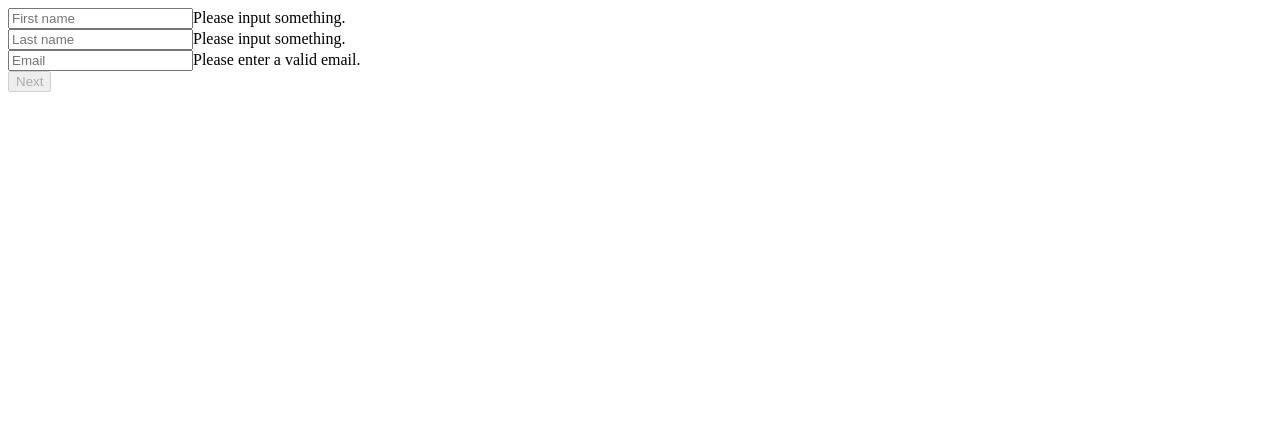
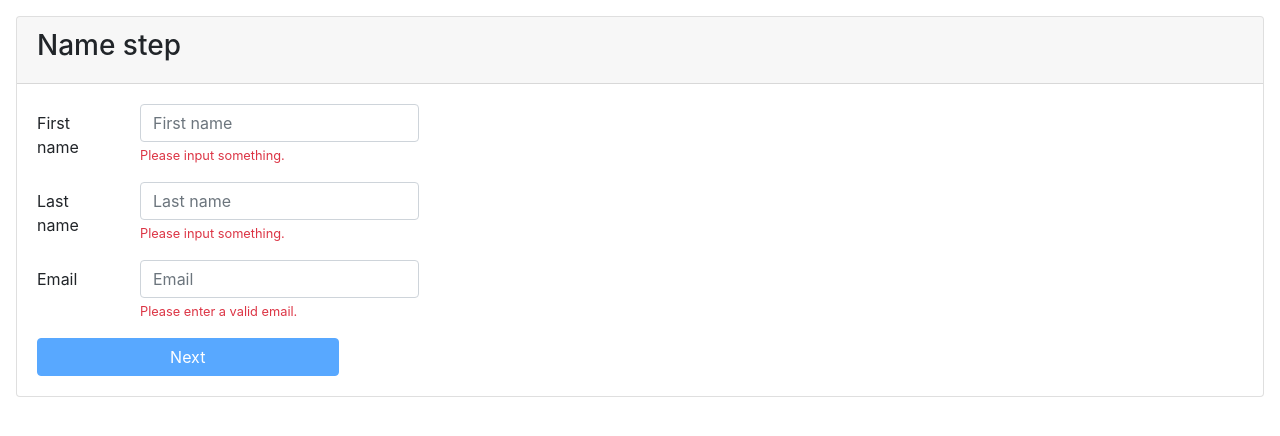
Before and after one commit to PW-kirylvolkau/Tuesday_Kiryl_Volkau, a React (Create React App) app in the folder lab4/: page / in a window 1280 px wide. Shown: the top 436 px of the page. Built offline with nearby package versions, Linux system fonts and the light colour scheme.

Commit message:
L4: added Name and Address styling.

```diff
--- a/lab4/package.json
+++ b/lab4/package.json
@@ -10,6 +10,7 @@
     "@types/node": "^12.0.0",
     "@types/react": "^16.9.53",
     "@types/react-dom": "^16.9.8",
+    "bootstrap": "^4.5.3",
     "react": "^17.0.1",
     "react-dom": "^17.0.1",
     "react-scripts": "4.0.0",
--- a/lab4/src/components/CustomerForm/AddressStep/AddressStep.tsx
+++ b/lab4/src/components/CustomerForm/AddressStep/AddressStep.tsx
@@ -4,7 +4,7 @@ import Address from "../../../interfaces/address";
 interface AddressStepProps {
     onClicked: () => void;
     onBackClicked: () => void;
-    isBackDisabled: boolean;
+    isSubmitted: boolean;
     invoiceAddress: Address;
     deliveryAddress: Address;
     onDeliveryAddressChange: (fieldName: string, fieldValue: string) => void;
@@ -57,82 +57,122 @@ const AddressStep: React.FC<AddressStepProps> = (props) => {
 
 
     return(
-        <div>
-            <div>
-                <p>Delivery address</p>
-                <div>
-                    <p>ZIP: {props.deliveryAddress.zip}</p>
-                    <p>CITY: {props.deliveryAddress.city}</p>
-                    <p>STREET: {props.deliveryAddress.street}</p>
+        <div className={`card m-3 ${props.isSubmitted ? 'bg-light text-secondary' : ''}`}>
+            <div className="card-header">
+                <h3>Address step</h3>
             </div>
+            <div className="card-body">
+                <div className="card m-3">
+                    <div className={"card-body" + (props.isSubmitted ? " bg-light" : "")}>
+                        <div className="card-title">
+                            <h5>Delivery address</h5>
+                        </div>
+                        <div className="form-row align-items-center">
+                            <div className="col-sm-3 my-1">
                                 <input
                                     type="text"
                                     value={props.deliveryAddress.city}
+                                    className="form-control"
                                     placeholder="City"
                                     onChange={(e)=>selectAddressChange('city', e.target.value)}
-                /> {!isDeliveryCityValid() && <span>Enter delivery city.</span>}
+                                    disabled={props.isSubmitted}
+                                />
+                                {!isDeliveryCityValid() && <small className="text-danger">Enter delivery city.</small>}
+                            </div>
+                            <div className="col-sm-3 my-1">
                                 <input
                                     type="text"
                                     value={props.deliveryAddress.street}
+                                    className="form-control"
                                     placeholder="Street"
                                     onChange={(e)=>selectAddressChange('street', e.target.value)}
-                /> {!isDeliveryStreetValid() && <span>Enter delivery street.</span>}
+                                    disabled={props.isSubmitted}
+                                /> {!isDeliveryStreetValid() && <small className="text-danger">Enter delivery street.</small>}
+                            </div>
+                            <div className="col-sm-2 my-1">
                                 <input
                                     type="text"
                                     value={props.deliveryAddress.zip}
                                     placeholder="Zip"
+                                    className="form-control"
                                     onChange={(e)=>selectAddressChange('zip', e.target.value)}
+                                    disabled={props.isSubmitted}
                                     pattern={zipRegex.source}
-                /> {!isDeliveryZipValid() && <span>Enter delivery zip.</span>}
+                                /> {!isDeliveryZipValid() && <small className="text-danger">Enter valid ZIP code.</small>}
                             </div>
-            <label htmlFor="address">Invoice address is similar to the delivery address</label>
+                        </div>
+                    </div>
+                </div>
+                <div className="form-check m-3">
                     <input
+                        id="address"
                         type="checkbox"
-                id="address"
+                        className="form-check-input"
                         onChange={()=>onCheckBoxClick()}
+                        disabled={props.isSubmitted}
                     />
-            <div>
-                <p>ZIP: {props.invoiceAddress.zip}</p>
-                <p>CITY: {props.invoiceAddress.city}</p>
-                <p>STREET: {props.invoiceAddress.street}</p>
+                    <label
+                        htmlFor="address"
+                        className="form-check-label"
+                    >
+                        Invoice address is similar to the delivery address
+                    </label>
                 </div>
-            <div>
-                <p>Invoice address</p>
+                <div className={'card m-3' + (similarAddress ? ' text-secondary' : '')}>
+                    <div className={`card-body ${similarAddress || props.isSubmitted ? 'bg-light' : ''}`}>
+                        <div className="title">
+                            <h5>Invoice address</h5>
+                        </div>
+                        <div className="form-row align-items-center">
+                            <div className="col-sm-3 my-1">
                                 <input
                                     type="text"
                                     value={props.invoiceAddress.city}
                                     placeholder="City"
+                                    className="form-control"
                                     onChange={(e)=>props.onInvoiceAddressChange('city', e.target.value)}
                                     disabled={similarAddress}
-                /> {!isInvoiceCityValid() && <span>Enter delivery city.</span>}
+                                /> {!isInvoiceCityValid() && <small className="text-danger">Enter invoice city.</small>}
+                            </div>
+                            <div className="col-sm-3 my-1">
                                 <input
                                     type="text"
                                     value={props.invoiceAddress.street}
                                     placeholder="Street"
+                                    className="form-control"
                                     onChange={(e)=>props.onInvoiceAddressChange('street', e.target.value)}
                                     disabled={similarAddress}
-                /> {!isInvoiceStreetValid() && <span>Enter delivery street.</span>}
+                                /> {!isInvoiceStreetValid() && <small className="text-danger">Enter invoice street.</small>}
+                            </div>
+                            <div className="col-sm-2 my-1">
                                 <input
                                     type="text"
                                     value={props.invoiceAddress.zip}
                                     placeholder="Zip"
+                                    className="form-control"
                                     onChange={(e)=>props.onInvoiceAddressChange('zip', e.target.value)}
                                     disabled={similarAddress}
                                     pattern={zipRegex.source}
-                /> {!isDeliveryCityValid() && <span>Enter a delivery zip.</span>}
+                                /> {!isInvoiceZipValid() && <small className="text-danger">Enter valid zip.</small>}
+                            </div>
+                        </div>
+                    </div>
                     </div>
                 <button
                     onClick={() => props.onClicked()}
-                disabled={!isValid()}
+                    disabled={!isValid() || props.isSubmitted}
+                    className="btn btn-primary col-sm-3 mr-1 mb-1"
                 >
                     Next
                 </button>
                 <button
-                disabled={props.isBackDisabled}
+                    disabled={props.isSubmitted}
                     onClick={() => props.onBackClicked()}
+                    className="btn btn-danger col-sm-3 mb-1"
                 >
                     Back
                 </button>
+                </div>
         </div>
     );
 }
--- a/lab4/src/components/CustomerForm/CustomerForm.tsx
+++ b/lab4/src/components/CustomerForm/CustomerForm.tsx
@@ -30,7 +30,7 @@ const CustomerForm: React.FC<unknown> = () => {
     }
 
     const handleInvoiceChange = (fieldName: string, fieldValue: string) => {
-        setInvoiceAddress(prevState => ({
+        setDeliveryAddress(prevState => ({
             ...prevState,
             [fieldName]: fieldValue
         }));
@@ -46,30 +46,30 @@ const CustomerForm: React.FC<unknown> = () => {
                 onLastNameChange={(lastName:string) => setLastName(lastName)}
                 email={email}
                 onEmailChange={(email:string) => setEmail(email)}
+                isSubmitted={address}
             />
             {address &&
                 <AddressStep
                     onClicked={() => setSummary(true)}
                     deliveryAddress={deliveryAddress}
                     invoiceAddress={invoiceAddress}
+                    isSubmitted={summary}
+                    onBackClicked={() => setAddress(false)}
                     onDeliveryAddressChange={handleDeliveryChange}
-                    onInvoiceAddressChange={handleInvoiceChange}
-                    isBackDisabled={summary}
-                    onBackClicked={() => setAddress(false)}
-                />
+                    onInvoiceAddressChange={handleInvoiceChange}/>
+
             }
-            {summary &&
-                <SummaryStep
+            {summary && <SummaryStep
                 firstName={firstName}
                 lastName={lastName}
                 email={email}
+                deliveryAddress={deliveryAddress}
                 invoiceAddress={invoiceAddress}
-                    deliveryAddress={deliveryAddress}
+                onNameClicked={() => {
+                    setAddress(false);
+                    setSummary(false);
+                }}
                 onAddressClicked={() => setSummary(false)}
-                    onNameClicked={() => {
-                        setSummary(false);
-                        setAddress(false);
-                    }}
             />}
         </div>
     );
--- a/lab4/src/components/CustomerForm/NameStep/NameStep.tsx
+++ b/lab4/src/components/CustomerForm/NameStep/NameStep.tsx
@@ -8,12 +8,13 @@ interface NameStepProps {
     firstName: string;
     lastName: string;
     email: string;
+    isSubmitted: boolean;
 }
 
 const NameStep: React.FC<NameStepProps> = (props) => {
-    const isFirstNameValid = ():boolean => !(props.firstName === '');
-    const isLastNameValid = ():boolean => !(props.lastName === '');
-    const isEmailValid = ():boolean => {
+    const isFirstNameValid = (): boolean => !(props.firstName === '');
+    const isLastNameValid = (): boolean => !(props.lastName === '');
+    const isEmailValid = (): boolean => {
         const emailFormat = /^[a-zA-Z0-9.!#$%&'*+/=?^_`{|}~-]+@[a-zA-Z0-9-]+(?:\.[a-zA-Z0-9-]+)*$/;
         return emailFormat.test(props.email);
     }
@@ -22,41 +23,67 @@ const NameStep: React.FC<NameStepProps> = (props) => {
         return isFirstNameValid() && isLastNameValid() && isEmailValid();
     }
 
-    return(
-        <div>
+    return (
+        <div className={`card m-3 ${props.isSubmitted ? 'bg-light text-secondary' : ''}`}>
+            <div className="card-header">
+                <h3>Name step</h3>
+            </div>
+            <div className="card-body">
+                <div className="form-group row">
+                    <label className="col-sm-1 col-form-label" htmlFor="firstName">First name</label>
+                  <div className="col-sm-3">
                       <input
+                          id="firstName"
                           type="text"
+                          className="form-control"
                           value={props.firstName}
                           onChange={(e) => props.onNameChange(e.target.value)}
                           placeholder="First name"
+                          disabled={props.isSubmitted}
                       />
-            {!isFirstNameValid() && <span>Please input something.</span>}
-            <br/>
+                      {!isFirstNameValid() && <small className="text-danger text-sm-center">Please input something.</small>}
+                  </div>
 
+                </div>
+                <div className="form-group row">
+                    <label className="col-sm-1 col-form-label" htmlFor="lastName">Last name</label>
+                    <div className="col-sm-3">
                         <input
+                            id="lastName"
                             type="text"
                             value={props.lastName}
                             onChange={(e) => props.onLastNameChange(e.target.value)}
                             placeholder="Last name"
+                            className="form-control"
+                            disabled={props.isSubmitted}
                         />
-            {!isLastNameValid() && <span>Please input something.</span>}
-            <br/>
+                        {!isLastNameValid() && <small className="text-danger text-sm-center">Please input something.</small>}
+                    </div>
+                </div>
 
+                <div className="row form-group">
+                    <label className="col-sm-1 col-form-label" htmlFor="email">Email</label>
+                    <div className="col-sm-3">
                         <input
+                            id="email"
                             type="text"
+                            className="form-control"
                             value={props.email}
                             onChange={(e) => props.onEmailChange(e.target.value)}
                             placeholder="Email"
+                            disabled={props.isSubmitted}
                         />
-            {!isEmailValid() && <span>Please enter a valid email.</span>}
-            <br/>
-
+                        {!isEmailValid() && <small className="text-danger">Please enter a valid email.</small>}
+                    </div>
+                </div>
                 <button
-                disabled={!isValid()}
+                    disabled={!isValid() || props.isSubmitted}
                     onClick={() => props.onClicked()}
+                    className="btn btn-primary col-sm-3"
                 >
                     Next
                 </button>
+            </div>
         </div>
     );
 }
--- a/lab4/src/index.tsx
+++ b/lab4/src/index.tsx
@@ -1,5 +1,6 @@
 import * as React from "react";
 import * as ReactDOM from "react-dom";
 import App from "./App";
+import 'bootstrap/dist/css/bootstrap.css';
 
 ReactDOM.render(<App />, document.getElementById("root"));
```
Also changed, not shown: 1 other file (tests, documents, lock files or other folders). Lines whose indentation alone changed are shown as unchanged.
